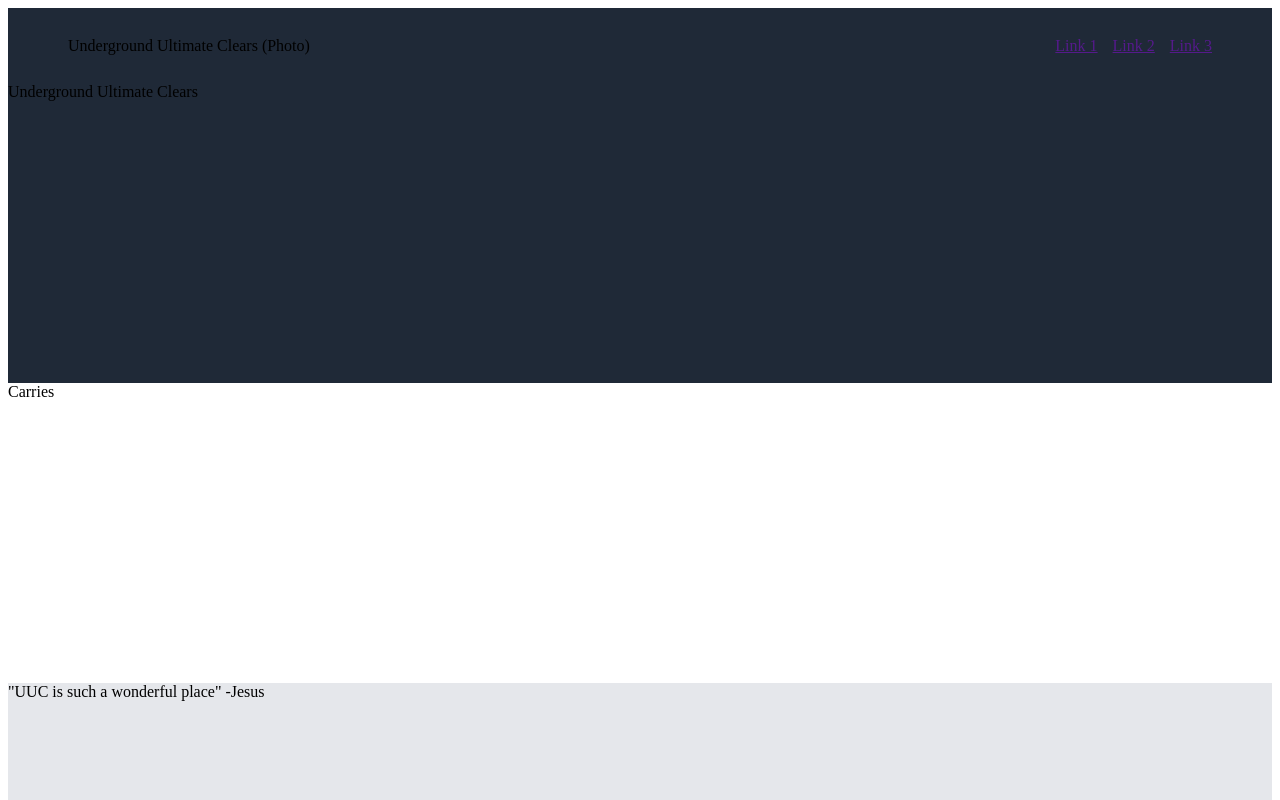
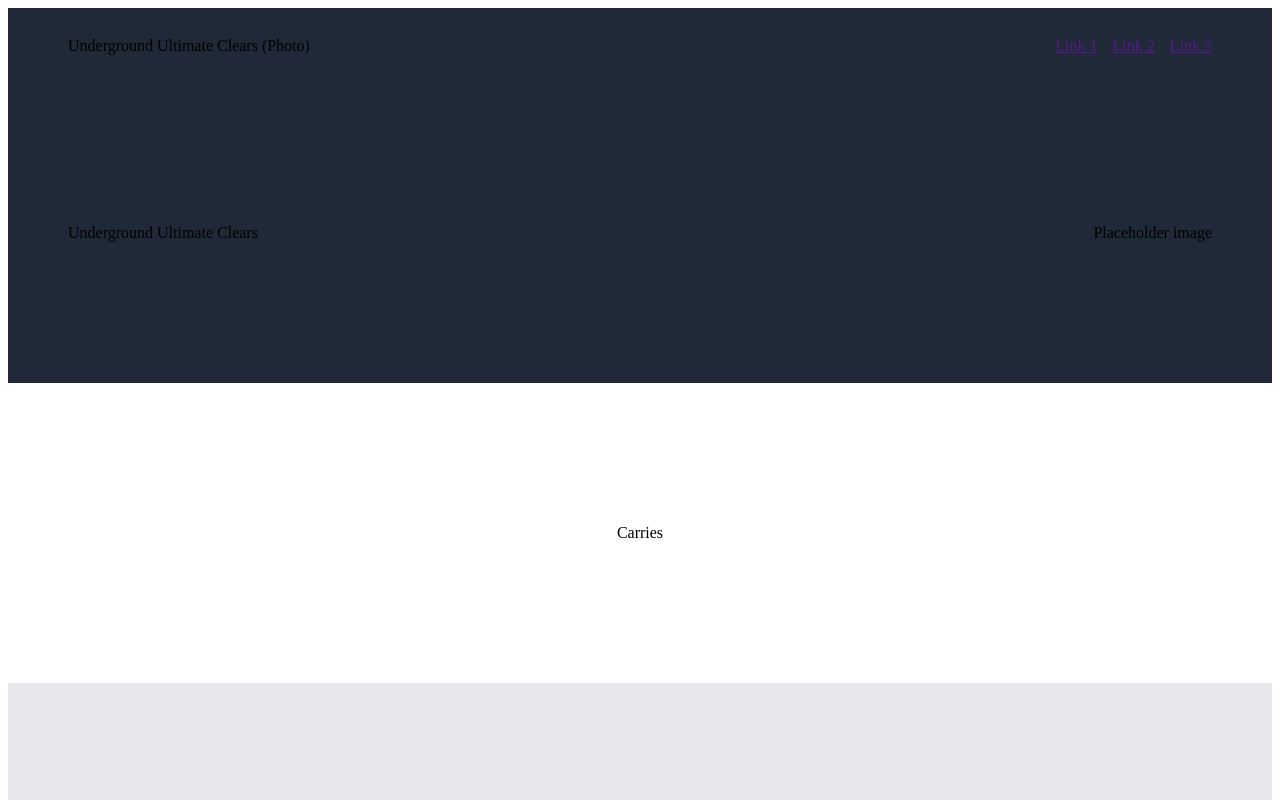
Before and after one commit to chillsbrother/landing-page, a plain HTML site: page index.html in a window 1280 px wide. Shown: the top 800 px of the page. Drawn offline with Linux system fonts and the light colour scheme.

Commit message:
Finished most of the formatting

```diff
--- a/index.html
+++ b/index.html
@@ -15,7 +15,10 @@
             <a href="">Link 3</a>
         </div>
     </div>
-    <div class="main">Underground Ultimate Clears</div>
+    <div class="main">
+        <div class="maintext">Underground Ultimate Clears</div>
+        <div class="mainpic">Placeholder image</div>
+    </div>
     <div class="information">Carries
         <div class="infoPics">
 
--- a/style.css
+++ b/style.css
@@ -9,7 +9,7 @@ body {
     height: 75px;
 }
 
-.information {
+.information, .cta {
     height: 300px;
 }
 
@@ -18,9 +18,6 @@ body {
     height: 300px;
 }
 
-.cta {
-    height: 300px;
-}
 .quote {
     background-color: #E5E7EB;
     height: 300px;
@@ -42,3 +39,20 @@ body {
 .uuc {
     margin: 60px;
 }
+
+.main {
+    align-items: center;
+    justify-content: space-between;
+    display: flex;
+}
+
+.maintext, .mainpic{
+    margin: 60px;
+}
+
+
+.quote, .cta, .information, .footer {
+    display: flex;
+    justify-content: center;
+    align-items: center;
+}
```
